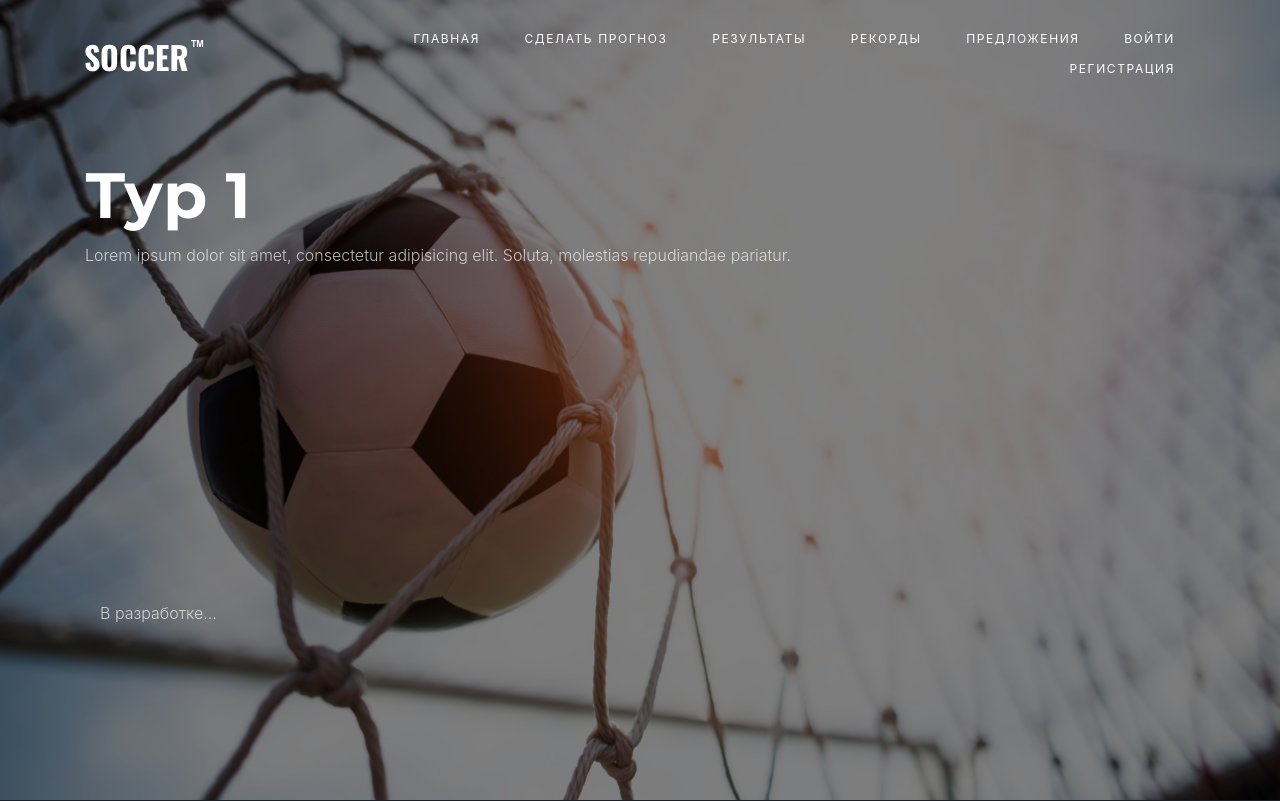
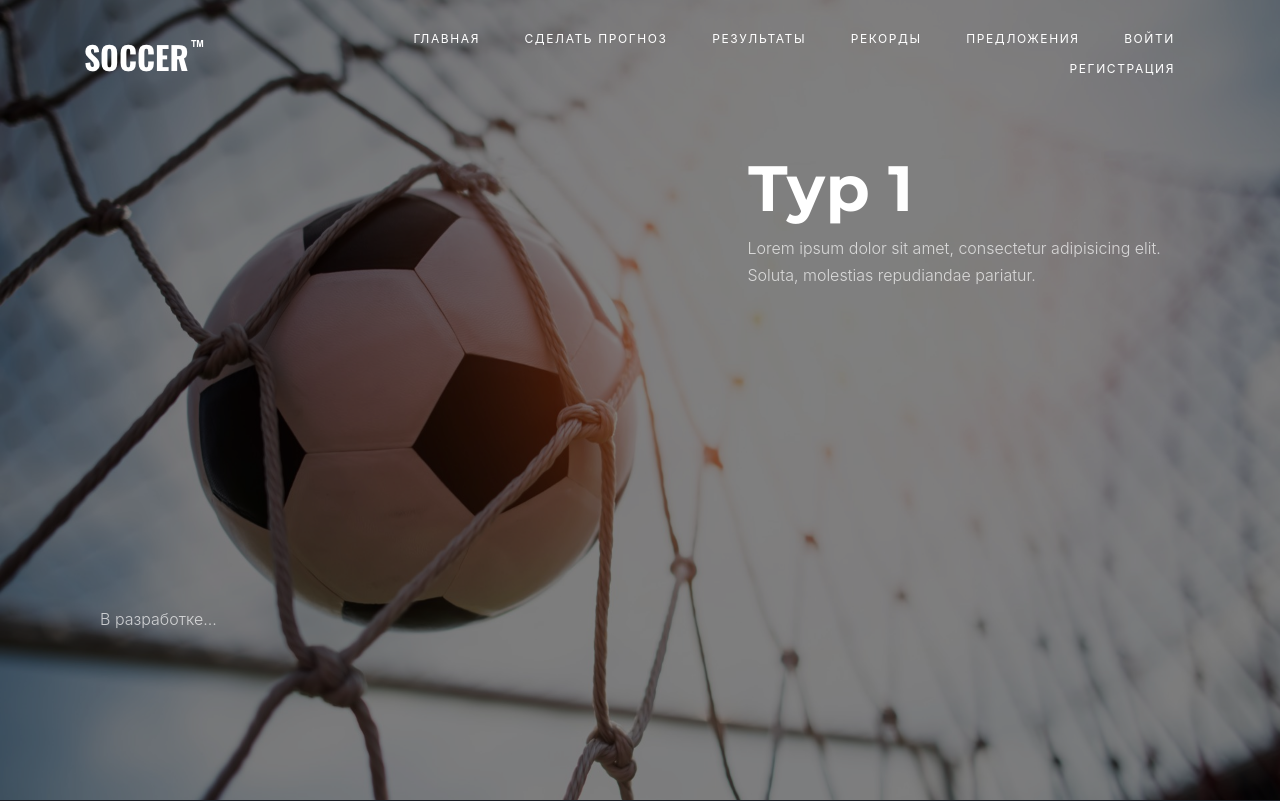
Before and after one commit to SkoblikovAlexey/Football-experts, a Flask app: page /predictions/1 in a window 1280 px wide. Shown: the top 801 px of the page. Run offline with Flask 3, Linux system fonts and the light colour scheme; parts of the project's set-up code (start-up, migrations or seed data) failed here and were passed over; some libraries are stand-ins or nearby versions; some web fonts are replaced.

Commit message:
Небольшое изменение разметки в прогнозах

```diff
--- a/app/templates/prediction/item.j2
+++ b/app/templates/prediction/item.j2
@@ -3,8 +3,10 @@
 {% set title = "Тур" %}
 
 {% block title %}
-  <h1 class="text-white">Тур {{ tour_id }}</h1>
-  <p>Lorem ipsum dolor sit amet, consectetur adipisicing elit. Soluta, molestias repudiandae pariatur.</p>
+  <div class="col-lg-5 ml-auto">
+    <h1 class="text-white">Тур {{ tour_id }}</h1>
+    <p>Lorem ipsum dolor sit amet, consectetur adipisicing elit. Soluta, molestias repudiandae pariatur.</p>
+  </div>
 {% endblock title %}
 
 {% block content %}
```
